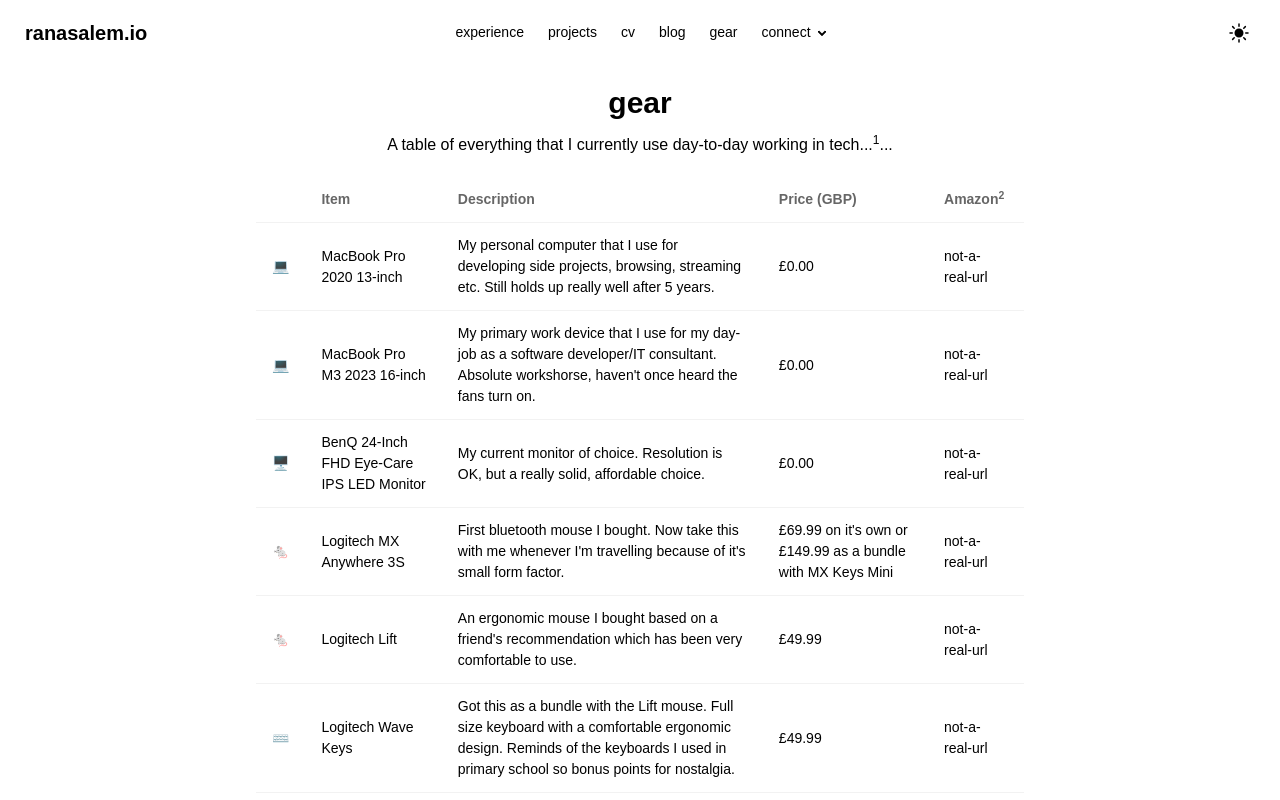
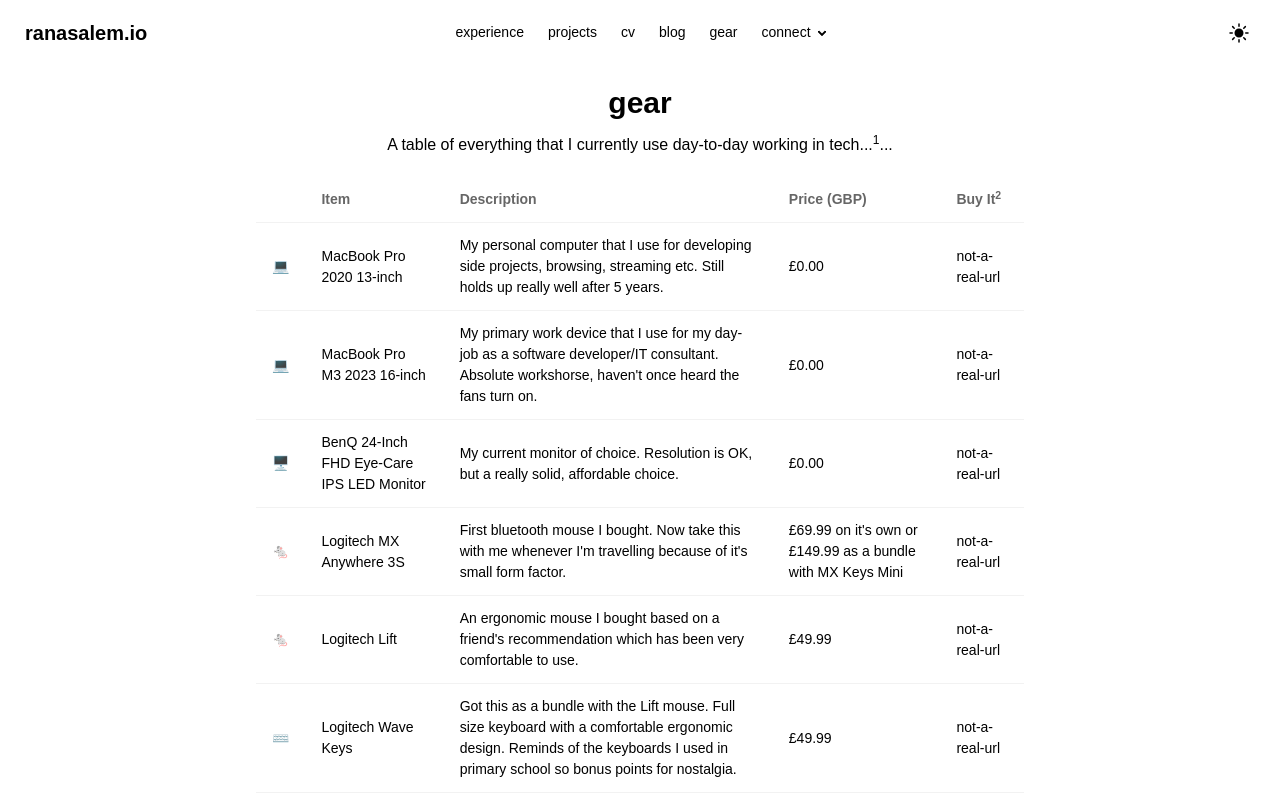
Before and after one commit to rtasalem/ranasalem.io, a Next.js app: page /gear in a window 1280 px wide. Shown: the top 800 px of the page. Built offline with nearby package versions, Linux system fonts and the light colour scheme.

Commit message:
update column heading for gear table

```diff
--- a/app/gear/page.tsx
+++ b/app/gear/page.tsx
@@ -15,7 +15,7 @@ export default function Gear() {
               <th>Item</th>
               <th>Description</th>
               <th>Price (GBP)</th>
-              <th>Amazon<sup>2</sup></th>
+              <th>Buy It<sup>2</sup></th>
             </tr>
           </thead>
           <tbody>
```
